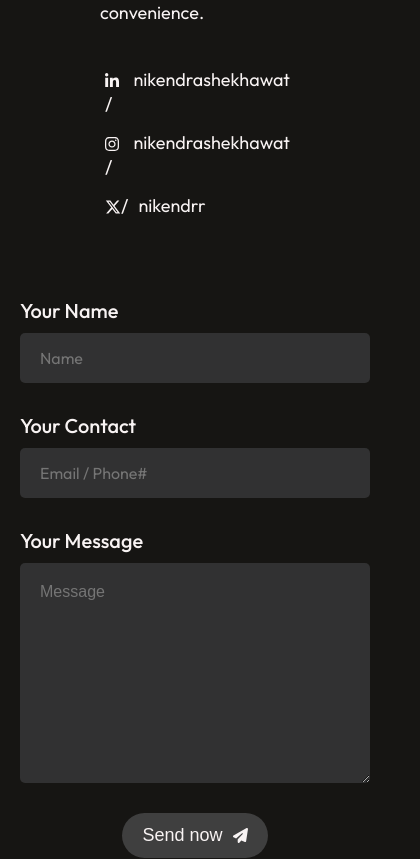
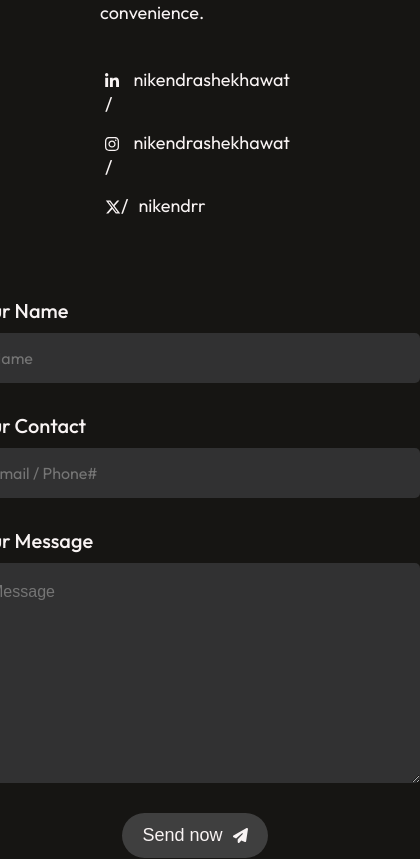
Before and after one commit to nikendrashekhawat/portfolio, a React (Vite) app: page /#profile in a window 390 px wide. Shown: the part 9780-10639 px from the top of the page, 420 px wide, since content can reach past the window. Built offline with nearby package versions, Linux system fonts and the light colour scheme.

Commit message:
formobile: some change in css properties

```diff
--- a/src/components/contact/Contact.css
+++ b/src/components/contact/Contact.css
@@ -181,14 +181,14 @@
 
         input {
             font-size: 16px;
-            width: 350px;
+            width: 450px;
             height: 50px;
         }
 
         textarea {
             font-size: 16px;
             padding: 20px;
-            width: 350px;
+            width: 450px;
 
         }
     }
```
